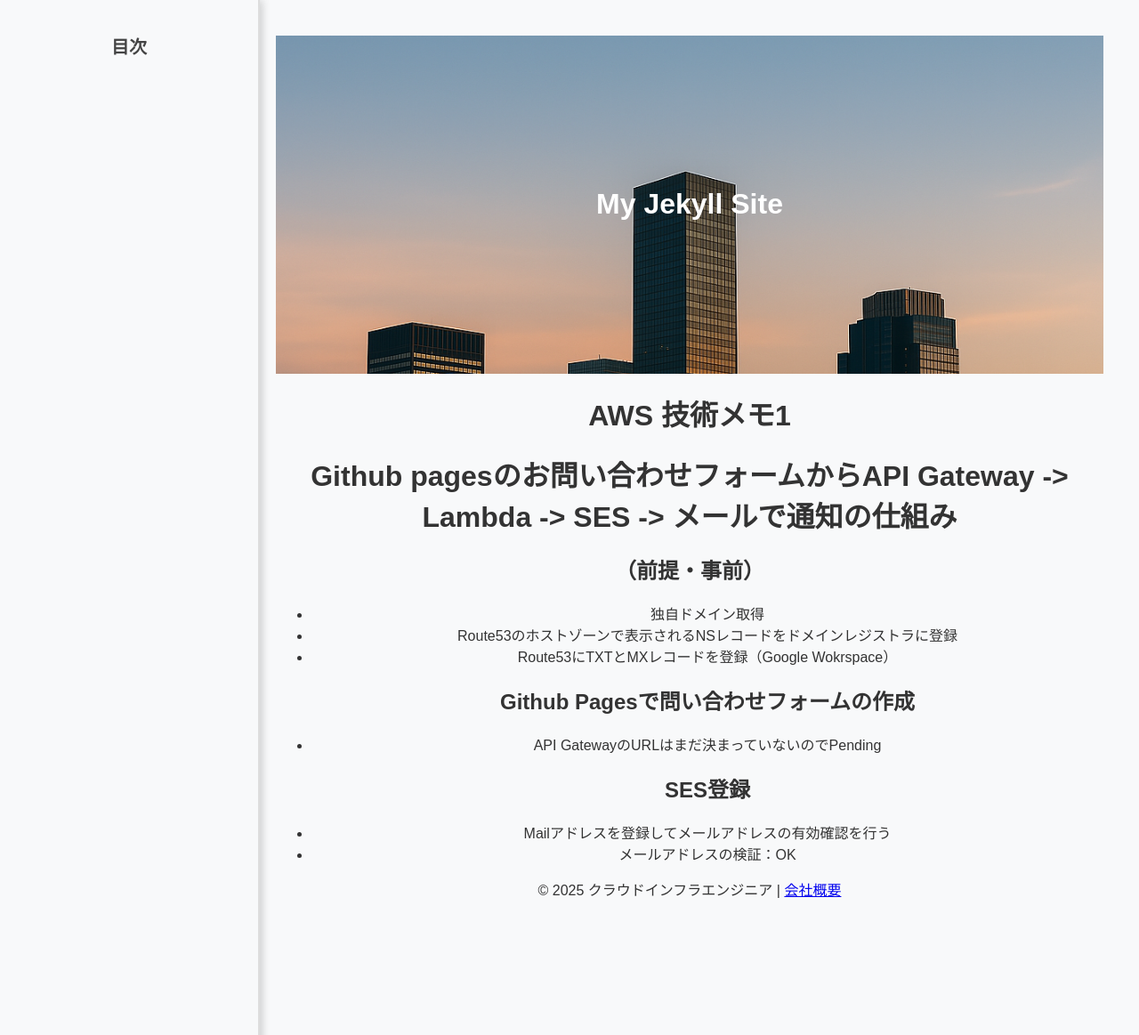
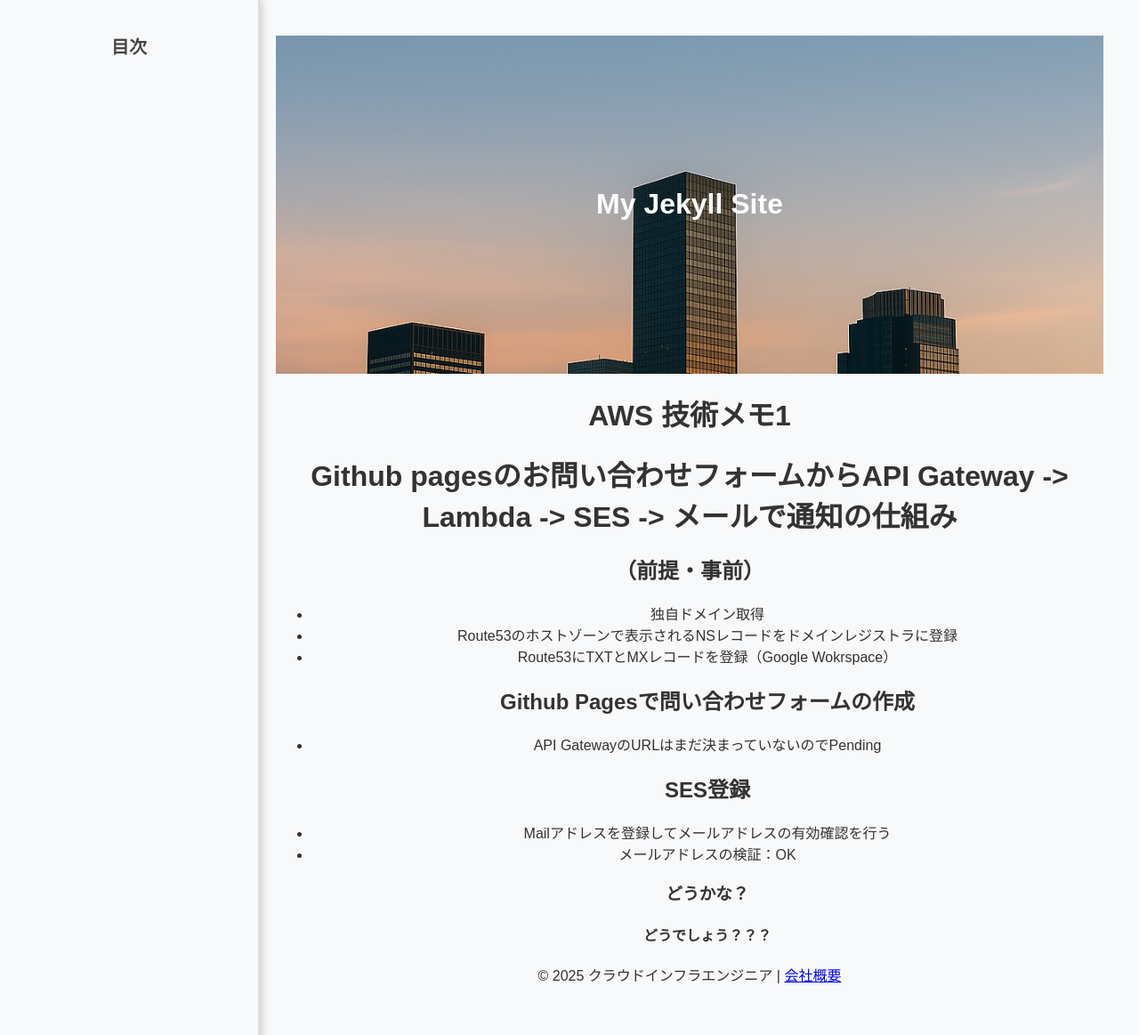
Before and after one commit to cloudrobo48/aws-cloud, a Jekyll site: the page built from docs/aws/aws-top.md, in a window 1280 px wide and 1163 px high. Shown: the whole window at 89% size. Built offline with Jekyll 4.4.1, drawn with Linux system fonts in a browser that asks for light colours; our own code applies the rules of GitHub Pages for plain Markdown files.

Commit message:
Update aws-top.md

```diff
--- a/docs/aws/aws-top.md
+++ b/docs/aws/aws-top.md
@@ -13,3 +13,5 @@ layout: default
 ## SES登録
 - Mailアドレスを登録してメールアドレスの有効確認を行う
 - メールアドレスの検証：OK
+### どうかな？
+#### どうでしょう？？？
```
